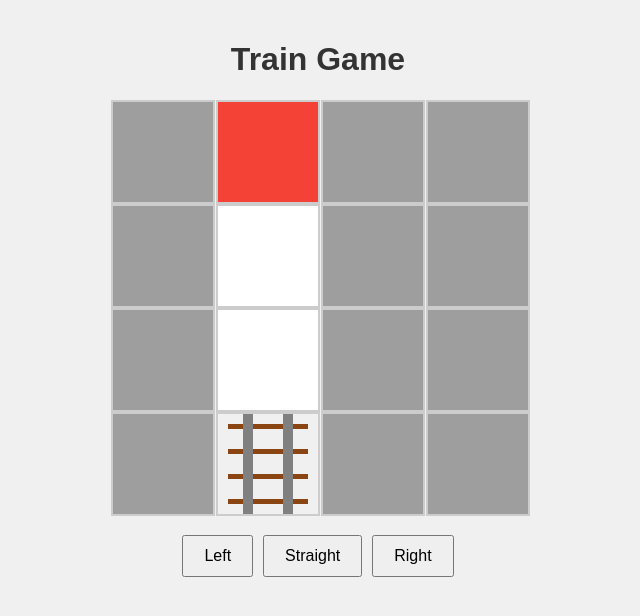
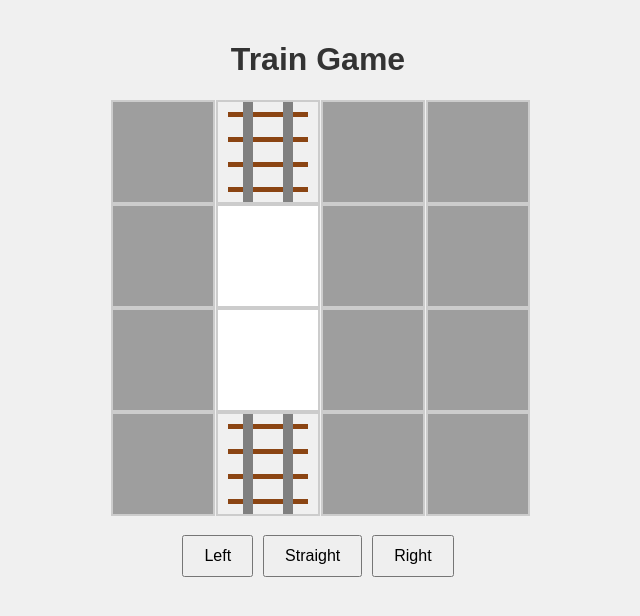
Before and after one commit to TrevorBurgoyne/train-game, a React (Create React App) app: page / in a window 1280 px wide. Shown: the top 616 px of the page, without its empty margins (322-962 px from the left). Built offline with nearby package versions, Linux system fonts and the light colour scheme.

Commit message:
Fix rail styles

```diff
--- a/src/components/GameBoard.tsx
+++ b/src/components/GameBoard.tsx
@@ -34,10 +34,10 @@ const GameBoard: FC = () => {
         setGrid(newGrid.map((row, rowIndex) =>
             row.map((tile_props, colIndex) => {
                 if (start[0] === rowIndex && start[1] === colIndex) {
-                    return { tile_type: 'rail', rail_type: 'straight', direction: getDirection(start, path[1]) };
+                    return { tile_type: 'start', rail_type: 'straight', direction: getDirection(start, path[1]) };
                 }
                 if (goal[0] === rowIndex && goal[1] === colIndex) {
-                    return { tile_type: 'goal', rail_type: null, direction: null };
+                    return { tile_type: 'goal', rail_type: 'straight', direction: getDirection(path[path.length - 2], goal) };
                 }
                 if (path.some(p => p[0] === rowIndex && p[1] === colIndex)) {
                     return { tile_type: 'empty', rail_type: null, direction: null };
--- a/src/components/Tile.tsx
+++ b/src/components/Tile.tsx
@@ -1,6 +1,6 @@
 import React, { FC } from 'react';
 
-export type TileType = 'obstacle' | 'empty' | 'goal' | 'rail';
+export type TileType = 'obstacle' | 'empty' | 'start' | 'goal' | 'rail';
 export type RailType = 'straight' | 'left' | 'right';
 export type Direction = 'north' | 'east' | 'south' | 'west';
 export type Coordinate = [number, number];
@@ -21,9 +21,21 @@ export const getDirection = (source: Coordinate, dest: Coordinate): Direction =>
 }
 
 const Tile: FC<TileProps> = ({tile_type, rail_type = null, direction = null }) => {
+    // Add 'rail' tyle to the goal
+    let tile_class: String = tile_type;
+    if (tile_type === 'goal' || tile_type === 'start') {
+        tile_class = `${tile_type} rail`;
+    }
+
+    // Add 'curved' class if rail_type is not null and not 'straight'
+    let rail_class: String | null = rail_type;
+    if (rail_type !== null && rail_type !== 'straight') {
+        rail_class = `curved ${rail_type}`;
+    }
+
     return (
         <div
-            className={`tile ${tile_type} ${rail_type} ${direction}`}
+            className={`tile ${tile_class} ${rail_class} ${direction}`}
         />
     );
 };
--- a/src/styles/App.css
+++ b/src/styles/App.css
@@ -77,22 +77,19 @@ h1 {
 
 /* Base rail rotation (north is the default, no rotation) */
 .tile.rail.north {
-    transform: rotate(0deg);
+    rotate: 0;
 }
 
-/* Rotate 90 degrees clockwise for east */
 .tile.rail.east {
-    transform: rotate(90deg);
+    rotate: -90deg;
 }
 
-/* Rotate 180 degrees for south */
 .tile.rail.south {
-    transform: rotate(180deg);
+    rotate: -180deg;
 }
 
-/* Rotate 270 degrees clockwise (or -90 degrees) for west */
 .tile.rail.west {
-    transform: rotate(270deg);
+    rotate: -270deg;
 }
 
 /* Ensure the rotation origin is the center of the tile */
@@ -100,11 +97,11 @@ h1 {
     transform-origin: center;
 }
 
-/* Straight rail */
+/* Straight rail and beams */
 .tile.rail.straight {
     position: relative;
 
-    /* Horizontal beams using linear-gradient */
+    /* Horizontal wooden beams using linear-gradient */
     background: linear-gradient(
         to bottom,
         transparent 10%, /* Top white space */
@@ -129,7 +126,7 @@ h1 {
     background-repeat: no-repeat; /* Prevent the gradient from repeating */
 }
 
-/* Vertical rails */
+/* Vertical steel rails */
 .tile.rail.straight::before,
 .tile.rail.straight::after {
     content: '';
@@ -147,11 +144,22 @@ h1 {
     right: 25%; /* Position the second rail */
 }
 
-/* Straight rail */
-.tile.rail.left {
+
+/* For left turns, no transformation is needed */
+.tile.rail.curved.left {
+    transform: none;
+}
+
+/* For right turns, mirror the curved rail */
+.tile.rail.curved.right {
+    transform: scaleX(-1);
+}
+
+/* Curved rail */
+.tile.rail.curved {
     position: relative;
 
-    /* Curved beams using radial-gradient */
+    /* Angled wooden beams using linear-gradient at an angle */
     background:
         /* Angled beams */
         /* First beam (horizontal) */
@@ -192,9 +200,9 @@ h1 {
     background-repeat: no-repeat;
 }
 
-/* Left curved rail */
-.tile.rail.left::before,
-.tile.rail.left::after {
+/* Curved rail steel beams */
+.tile.rail.curved::before,
+.tile.rail.curved::after {
     content: '';
     position: absolute;
     width: 35%; /* Half the width of the tile */
@@ -207,7 +215,7 @@ h1 {
     border-width: 10px 10px 0 0; /* Only show the top and right borders */
 }
 
-.tile.rail.left::after {
+.tile.rail.curved::after {
     /* Add a second rail parallel to the first one */
     width: 75%;
     height: 75%;
```
